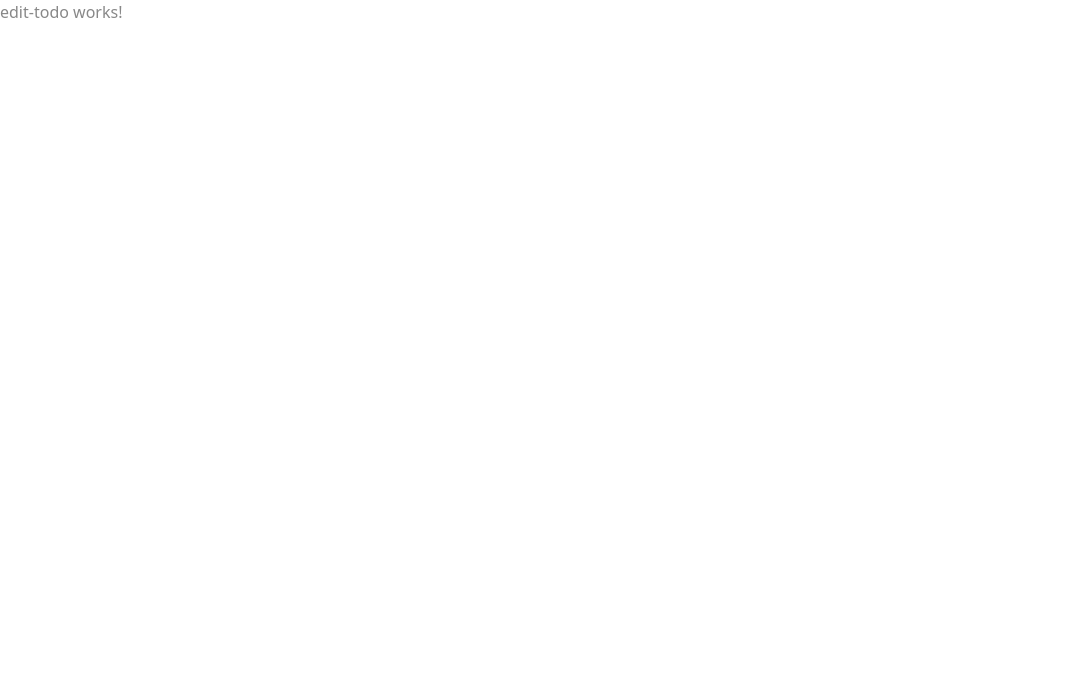
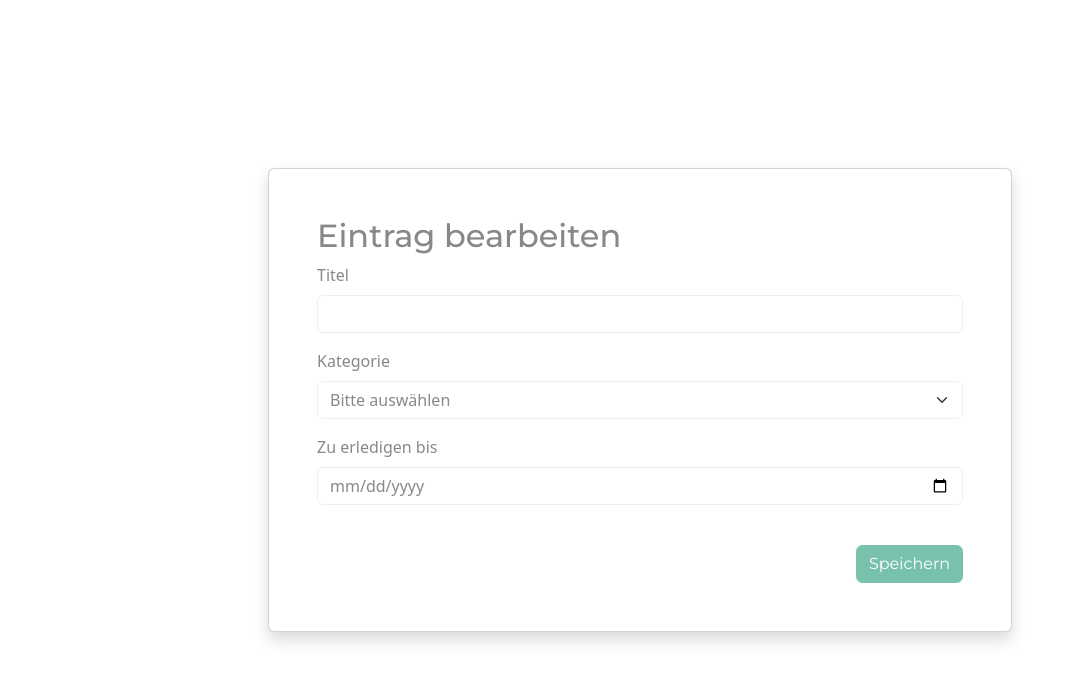
Before and after one commit to EylemKmrc/todo-frontend, an Angular app: page /edit/1 in a window 1280 px wide. Shown: the top 682 px of the page, without its empty margins (0-1077 px from the left). Built offline with nearby package versions, Linux system fonts and the light colour scheme.

Commit message:
Edit Todo View gestaltet

```diff
--- a/src/app/edit-todo/edit-todo.html
+++ b/src/app/edit-todo/edit-todo.html
@@ -1 +1,30 @@
-<p>edit-todo works!</p>
+<div class="container vh-100 d-flex justify-content-center align-items-center">
+  <div class="col-12 col-md-10 col-lg-8">
+    <div class="card shadow p-5">
+
+      <h2>Eintrag bearbeiten</h2>
+
+      <div class="mb-3">
+        <label class="form-label" for="title">Titel</label>
+        <input id="title" type="text" class="form-control">
+      </div>
+
+      <div class="mb-3">
+        <label class="form-label" for="category">Kategorie</label>
+        <select id="category" class="form-select">
+          <option value="" selected disabled>Bitte auswählen</option>
+        </select>
+      </div>
+
+      <div class="mb-3">
+        <label class="form-label" for="dueDate">Zu erledigen bis</label>
+        <input id="dueDate" type="date" class="form-control">
+      </div>
+
+      <div class="text-end mt-4">
+        <button type="button" class="btn btn-primary">Speichern</button>
+      </div>
+
+    </div>
+  </div>
+</div>
```
